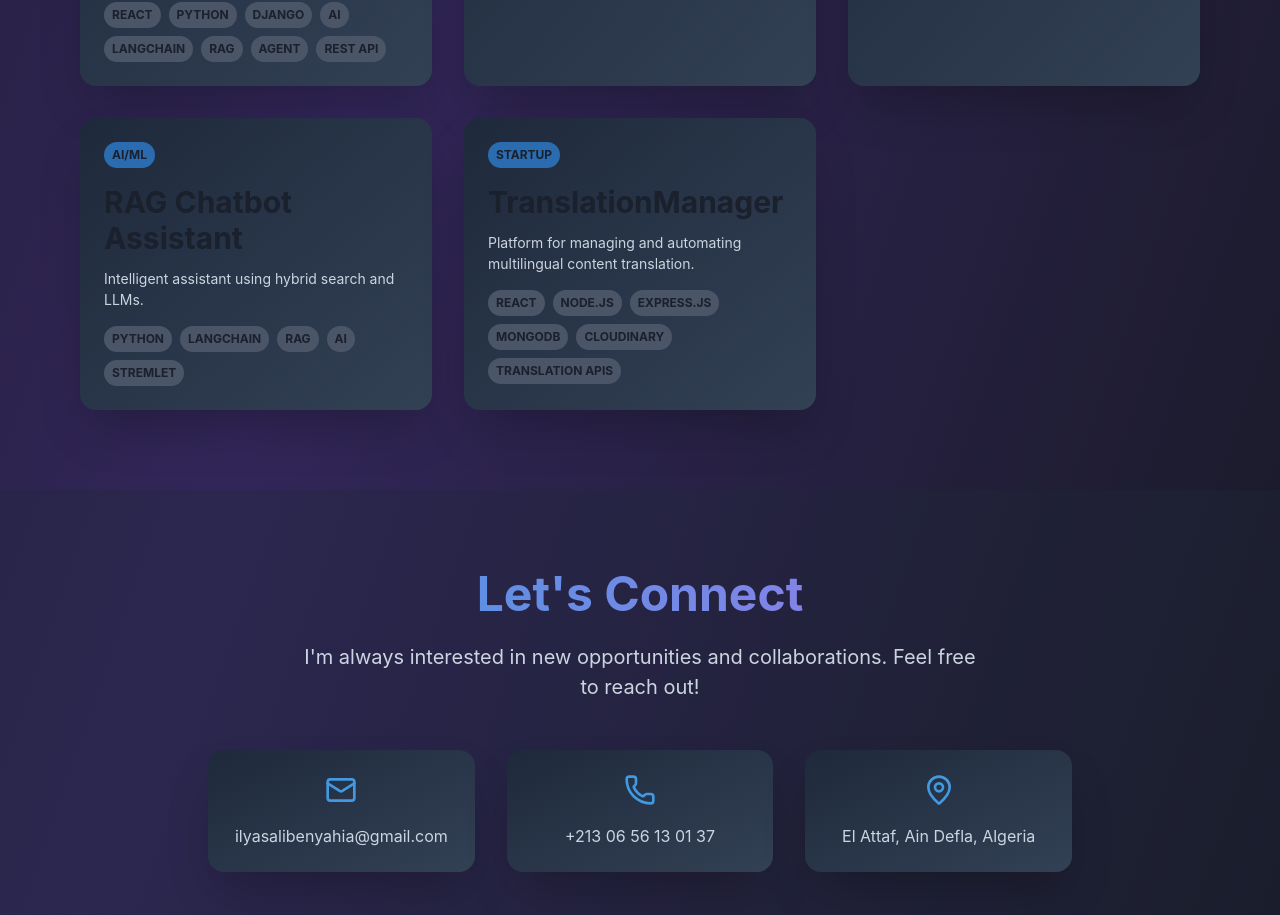
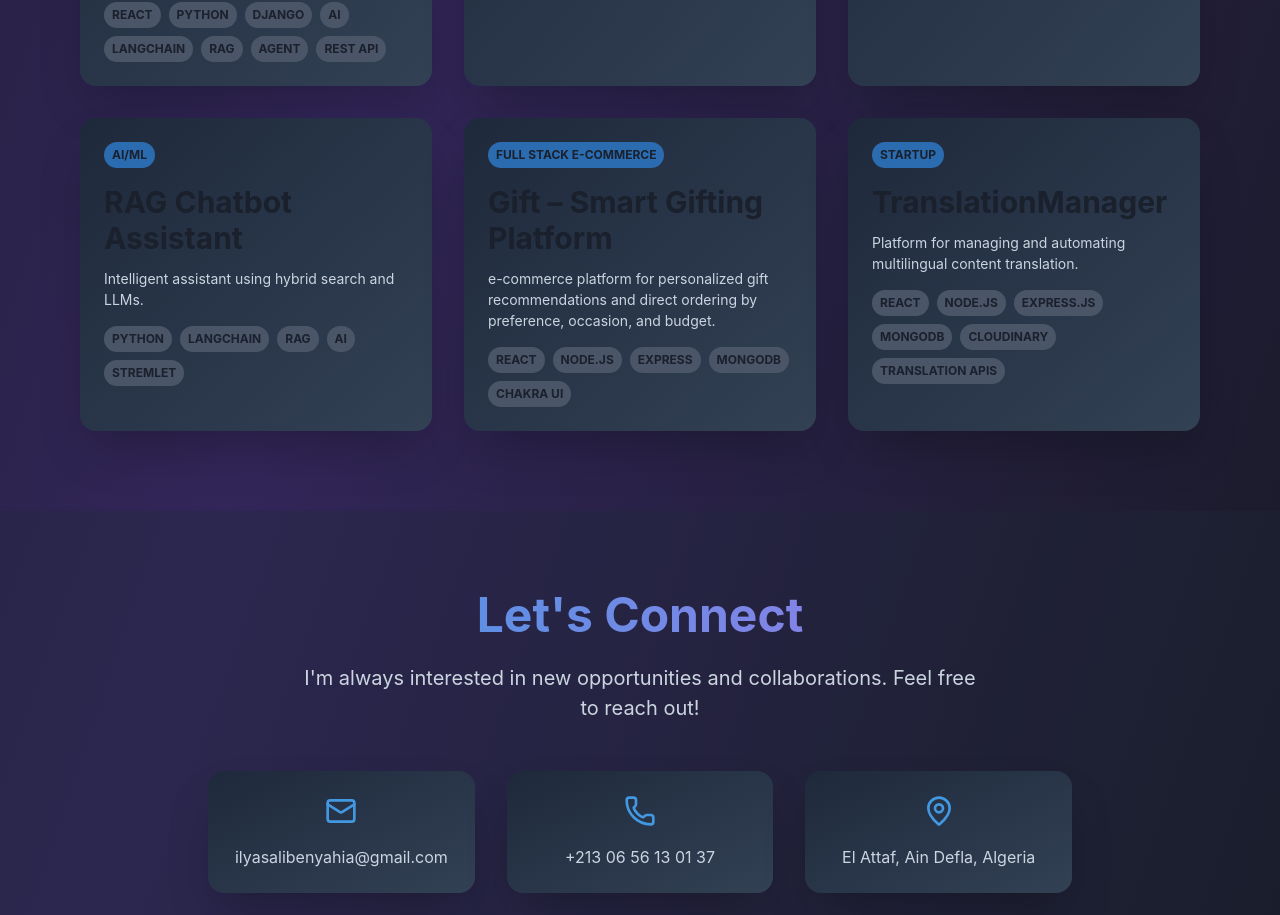
Before and after one commit to ilyas-ali-benyahia/portfolio, a React (Create React App) app: page / in a window 1280 px wide. Shown: the part 2595-3510 px from the top of the page. Built offline with nearby package versions, Linux system fonts and the light colour scheme.

Commit message:
Update portfolio.jsx

```diff
--- a/src/portfolio.jsx
+++ b/src/portfolio.jsx
@@ -94,6 +94,12 @@ const Portfolio = () => {
       description: 'Intelligent assistant using hybrid search and LLMs.',
       tech: ['Python', 'LangChain', 'RAG', 'AI','Stremlet'],
       category: 'AI/ML'
+    },
+    {
+      title: 'Gift – Smart Gifting Platform',
+      description: 'e-commerce platform for personalized gift recommendations and direct ordering by preference, occasion, and budget.',
+      tech: [ 'React', 'Node.js', 'Express', 'MongoDB', 'Chakra UI'],
+      category: 'Full Stack E-commerce'
     },
     {
       title: 'TranslationManager',
```
